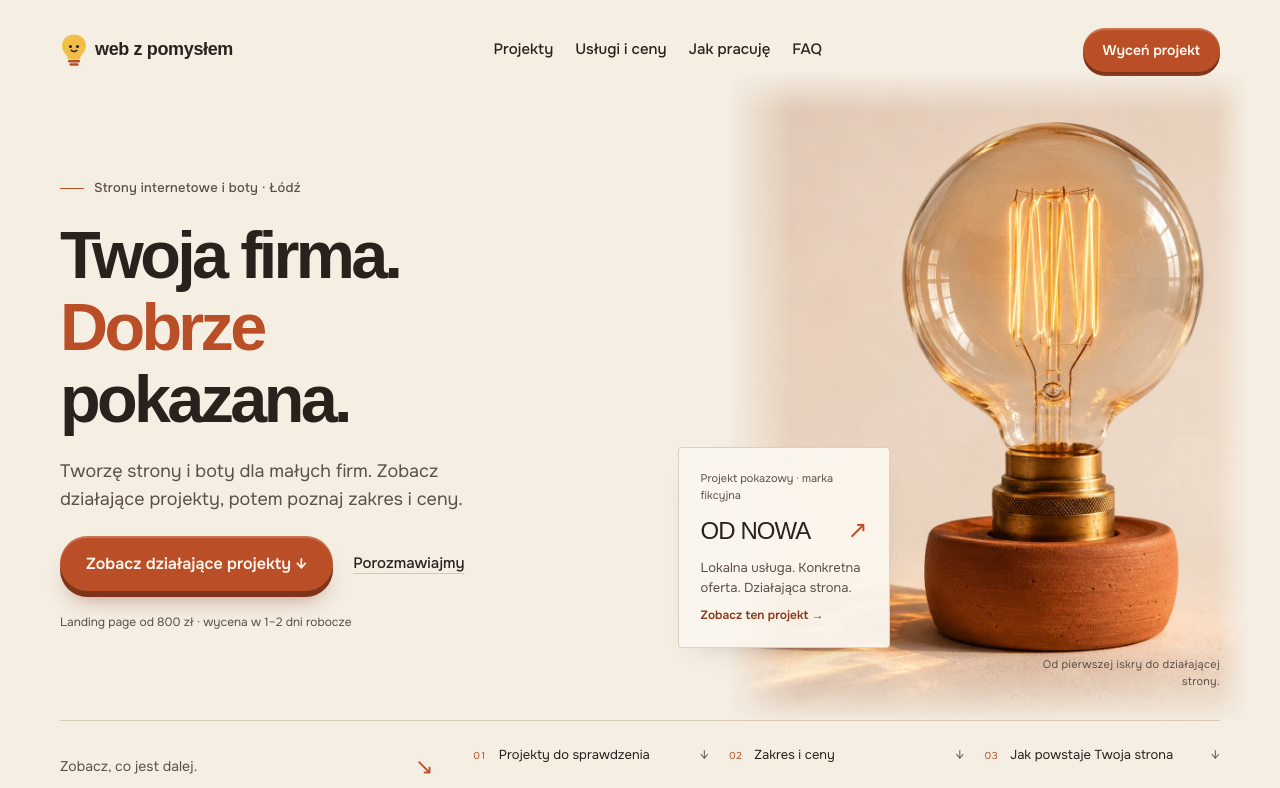
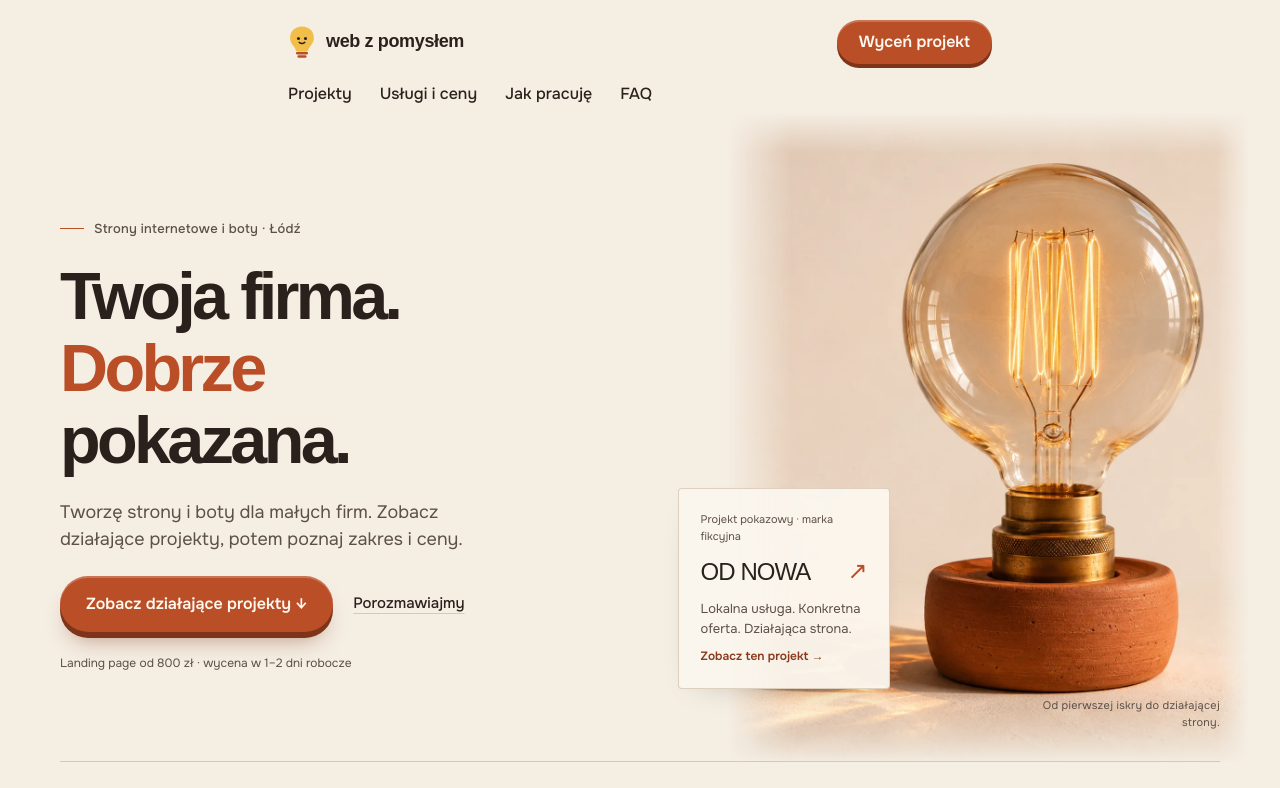
Before and after one commit to romanhavryliuk/web-z-pomyslem, a Next.js app: page / in a window 1280 px wide. Shown: the top 788 px of the page. Built offline with nearby package versions, Linux system fonts and the light colour scheme; a web font is replaced by a local one.

Commit message:
fix: header in container with 375/768/1440 breakpoints

```diff
--- a/src/components/Header/Header.module.css
+++ b/src/components/Header/Header.module.css
@@ -2,25 +2,18 @@
   display: grid;
   grid-template-columns: minmax(0, 1fr) auto;
   align-items: center;
-  gap: 8px 12px;
-  width: 100%;
-  max-width: 1440px;
-  margin: 0 auto;
-  padding: 18px 20px 10px;
+  gap: 4px 12px;
+  /* Лише longhand: shorthand padding перебив би горизонтальні відступи .container. */
+  padding-top: 16px;
+  padding-bottom: 4px;
 }
 
-.header > a:first-child {
-  gap: 7px;
-}
-.header > a:first-child > span {
-  font-size: 14px;
-}
 .header .cta {
   min-height: 44px;
   grid-column: 2;
   grid-row: 1;
-  padding: 11px 13px;
-  font-size: 12px;
+  padding: 10px 16px;
+  font-size: 14px;
 }
 
 /* На телефоні посилання не влазять у рядок — прокручуються вбік без смуги прокрутки. */
@@ -38,7 +31,7 @@
 
 .list {
   display: flex;
-  gap: 22px;
+  gap: 16px;
   padding: 0;
   list-style: none;
   white-space: nowrap;
@@ -50,7 +43,7 @@
   display: block;
   padding: 10px 0;
   color: var(--color-choco);
-  font-size: 13px;
+  font-size: 15px;
   font-weight: 500;
   text-decoration: none;
 }
@@ -81,25 +74,28 @@
 
 @media screen and (min-width: 768px) {
   .header {
-    padding: 24px 32px 12px;
-  }
-  .header > a:first-child > span {
-    font-size: 18px;
+    gap: 8px 24px;
+    padding-top: 20px;
+    padding-bottom: 8px;
   }
   .header .cta {
-    padding: 12px 20px;
-    font-size: 14px;
+    padding: 12px 22px;
+    font-size: 16px;
+  }
+  .list {
+    gap: 28px;
   }
   .link {
-    font-size: 15px;
+    font-size: 16px;
   }
 }
 
-@media screen and (min-width: 1100px) {
+@media screen and (min-width: 1440px) {
   .header {
     grid-template-columns: auto 1fr auto;
-    gap: 32px;
-    padding: 28px 60px 12px;
+    gap: 0 40px;
+    padding-top: 28px;
+    padding-bottom: 12px;
   }
 
   .nav {
@@ -108,14 +104,10 @@
     width: auto;
     justify-self: center;
   }
+  .list {
+    gap: 32px;
+  }
   .header .cta {
     grid-column: 3;
   }
 }
-
-@media (min-width: 1440px) {
-  .header {
-    padding-right: 100px;
-    padding-left: 100px;
-  }
-}
--- a/src/components/Header/Header.tsx
+++ b/src/components/Header/Header.tsx
@@ -5,7 +5,7 @@ import css from './Header.module.css';
 
 export const Header = () => {
   return (
-    <header className={css.header}>
+    <header className={`container ${css.header}`}>
       <Logo />
       <nav aria-label={nav.ariaLabel} className={css.nav}>
         <ul className={css.list}>
--- a/src/components/Logo/Logo.module.css
+++ b/src/components/Logo/Logo.module.css
@@ -1,7 +1,7 @@
 .logo {
   display: flex;
   align-items: center;
-  gap: 10px;
+  gap: 8px;
   color: var(--color-choco);
   text-decoration: none;
 }
@@ -13,6 +13,15 @@
 .text {
   font-family: var(--font-display);
   font-weight: 700;
-  font-size: 18px;
+  font-size: 16px;
   letter-spacing: -0.02em;
 }
+
+@media screen and (min-width: 768px) {
+  .logo {
+    gap: 10px;
+  }
+  .text {
+    font-size: 18px;
+  }
+}
```
